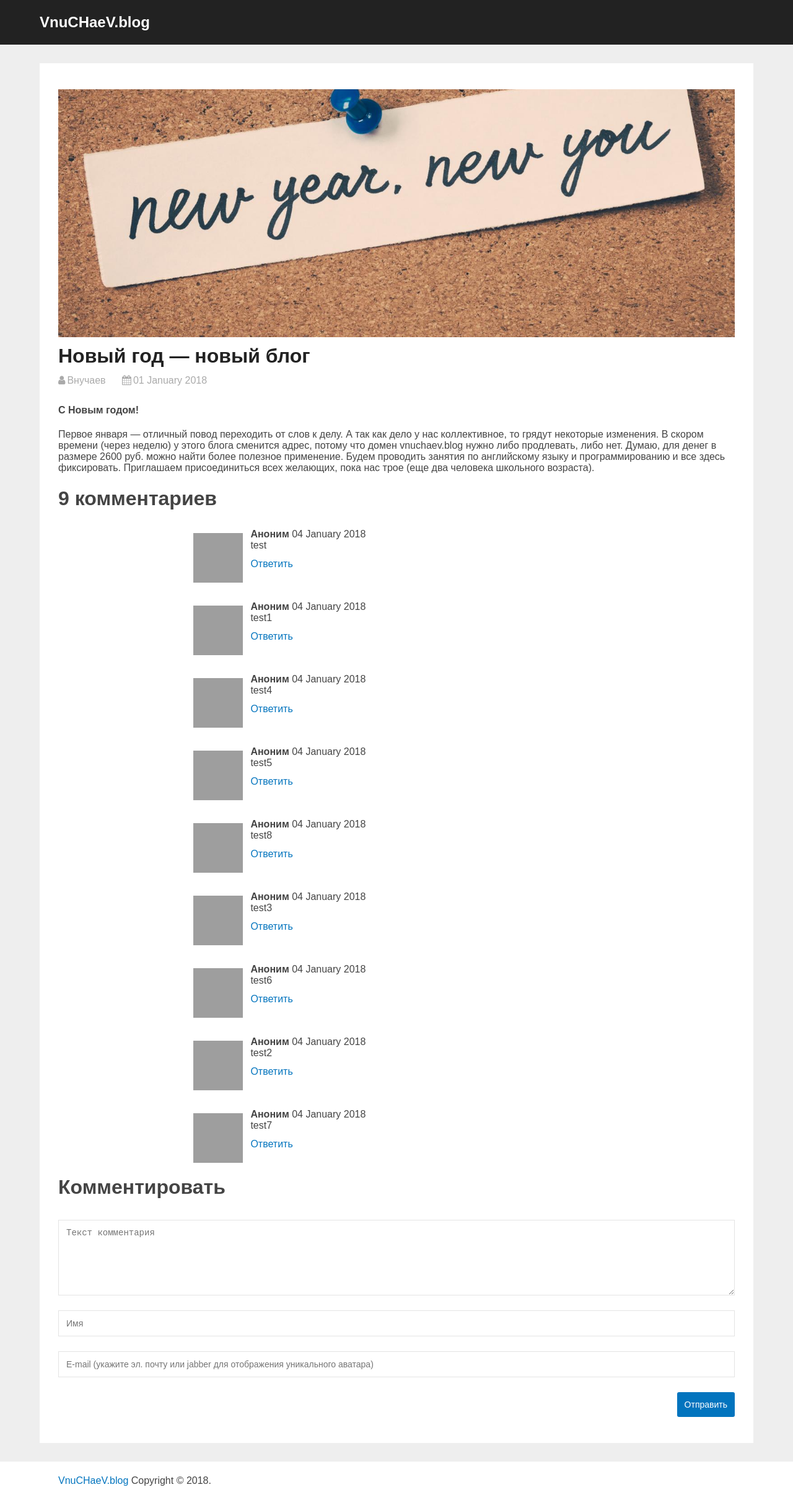
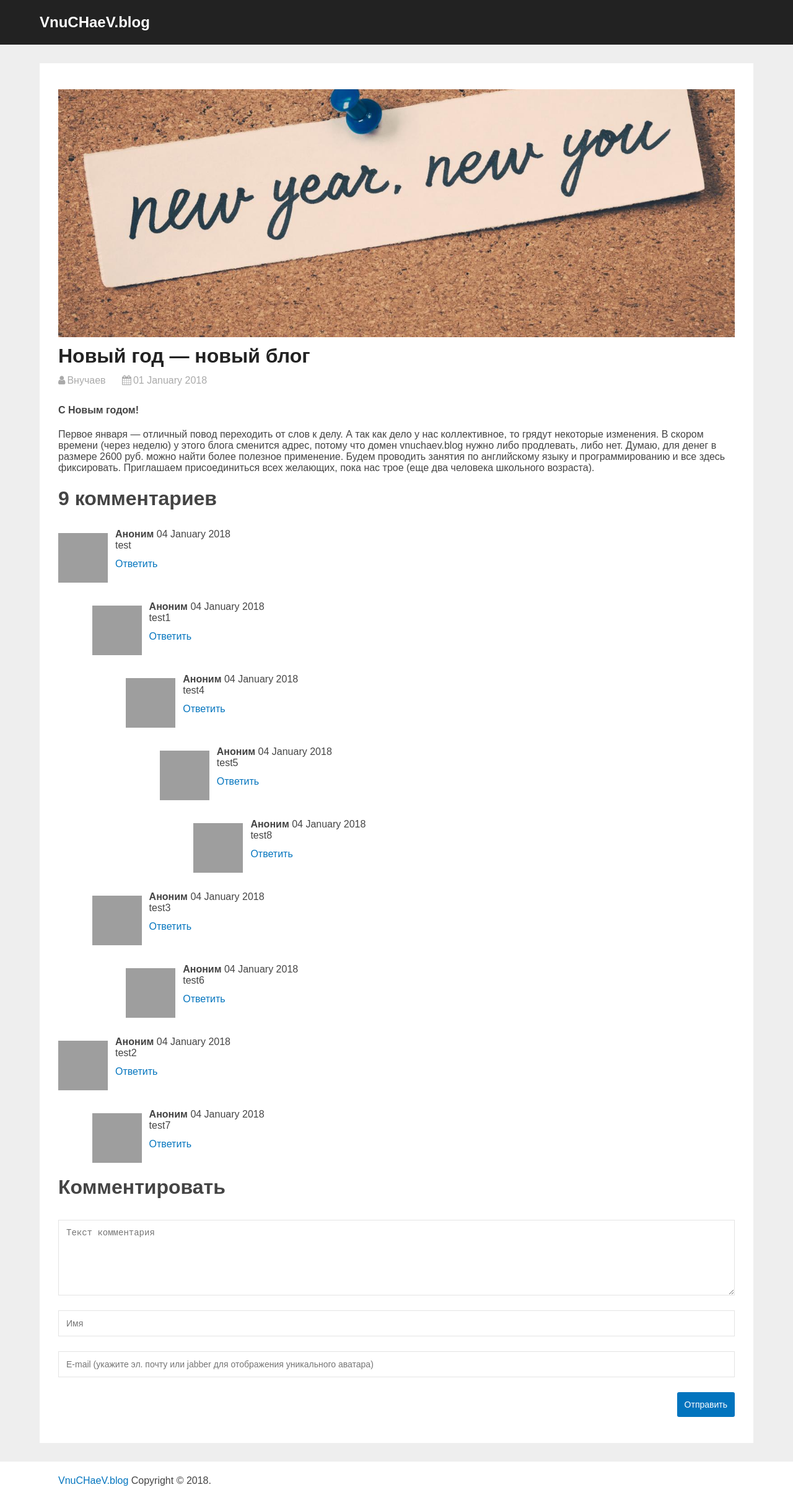
Before and after one commit to vitoyucepi/blog, a Jekyll site: the page built from _posts/2018-01-01-new-blog.md, in a window 1280 px wide. Shown: the whole page at 62% size. Built offline with Jekyll 4.4.1, drawn with Linux system fonts in a browser that asks for light colours; grey boxes are pictures that could not be loaded.

Commit message:
css debug

```diff
--- a/css/default.css
+++ b/css/default.css
@@ -212,22 +212,22 @@ body {
     display: block;
 }
 
-div[class*="level"] {
+.comment[class*="level"] {
     margin-left: 20%;
 }
 
-.level1 {
-margin-left: 0;
+.comment.level1 {
+    margin-left: 0 !important;
 }
 
-.level2 {
-margin-left: 5%;
+.comment.level2 {
+    margin-left: 5% !important;
 }
 
-.level3 {
-margin-left: 10%;
+.comment.level3 {
+    margin-left: 10% !important;
 }
 
-.level4 {
-margin-left: 15%;
+.comment.level4 {
+    margin-left: 15% !important;
 }
```
